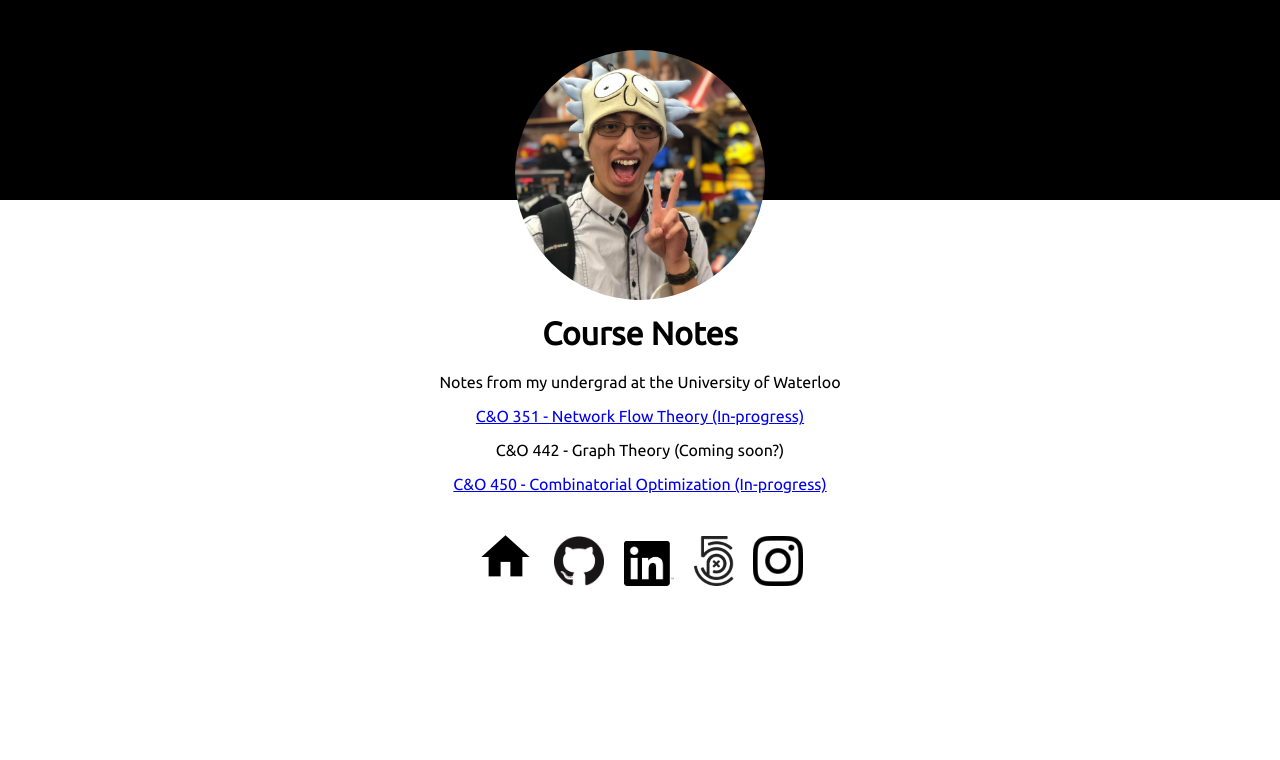
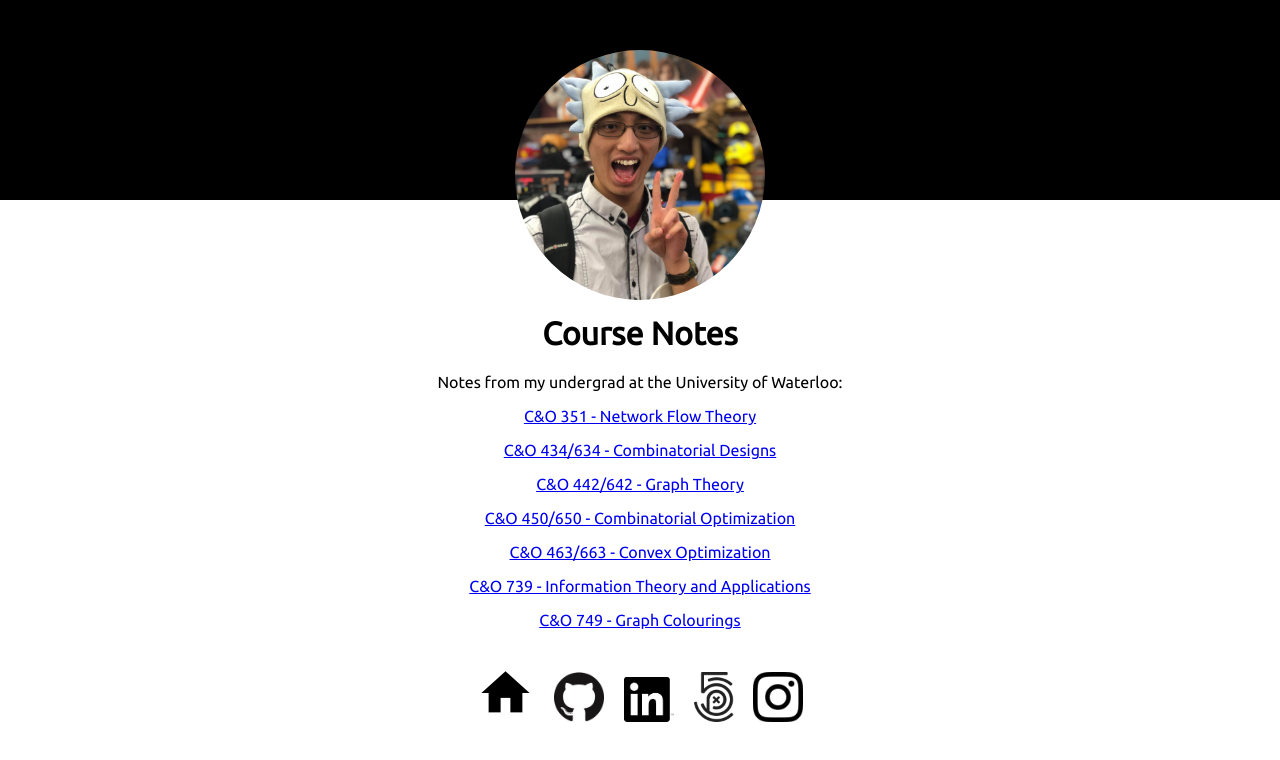
Before and after one commit to nicholaspun/course-notes, a plain HTML site: page index.html in a window 1280 px wide. Drawn offline with Linux system fonts and the light colour scheme.

Commit message:
add links to current courses

```diff
--- a/index.html
+++ b/index.html
@@ -18,10 +18,14 @@
 
     <div class="main-body">
       <h1>Course Notes</h1>
-      <p>Notes from my undergrad at the University of Waterloo</p>
-      <p><a target="_blank" href="co351/main.pdf">C&O 351 - Network Flow Theory (In-progress)</a></p>
-      <p>C&O 442 - Graph Theory (Coming soon?)</p>
-      <p><a target="_blank" href="co450/main.pdf">C&O 450 - Combinatorial Optimization (In-progress)</a></p>
+      <p>Notes from my undergrad at the University of Waterloo:</p>
+      <p><a target="_blank" href="co351/main.pdf">C&O 351 - Network Flow Theory</a></p>
+      <p><a target="_blank" href="co434/main.pdf">C&O 434/634 - Combinatorial Designs</a></p>
+      <p><a target="_blank" href="co442/main.pdf">C&O 442/642 - Graph Theory</a></p>
+      <p><a target="_blank" href="co450/main.pdf">C&O 450/650 - Combinatorial Optimization</a></p>
+      <p><a target="_blank" href="co463/main.pdf">C&O 463/663 - Convex Optimization</a></p>
+      <p><a target="_blank" href="co739/main.pdf">C&O 739 - Information Theory and Applications</a></p>
+      <p><a target="_blank" href="co749/main.pdf">C&O 749 - Graph Colourings</a></p>
 
       <div class="logo-container">
         <a href="https://nicholaspun.github.io" title="Home"><i class="material-icons"style="font-size: 58px; color: black">home</i></a>
```
